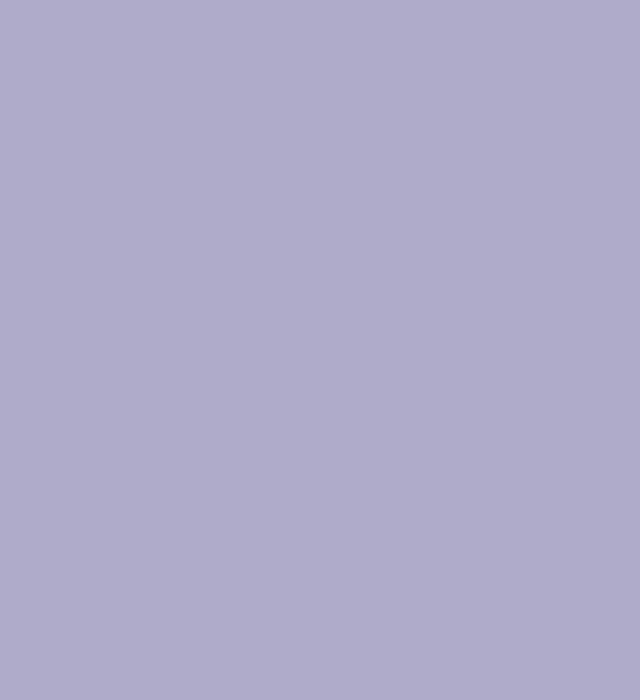
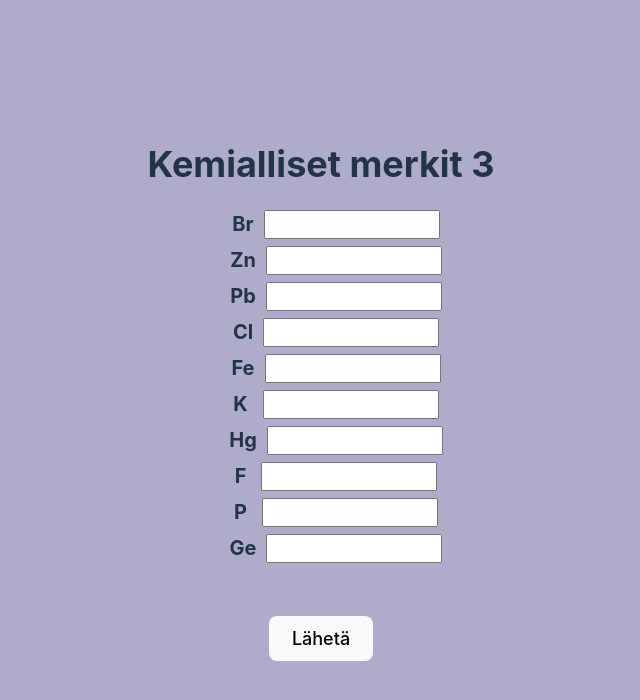
Before and after one commit to Tinttu/my-app, a React (Vite) app: page /asking3 in a window 1280 px wide. Before the commit this address had no page. Shown: the top 700 px of the page, without its empty margins (319-959 px from the left). Built offline with nearby package versions, Linux system fonts and the light colour scheme.

Commit message:
Asking3 päivitys

```diff
--- a/src/App.jsx
+++ b/src/App.jsx
@@ -2,6 +2,7 @@ import { BrowserRouter as Router, Routes, Route } from 'react-router-dom'; // Tu
 import './App.css';
 import Asking from './assets/Asking';
 import Asking2 from './assets/Asking2';
+import Asking3 from './assets/Asking3';
 
 function App() {
   return (
@@ -13,6 +14,9 @@ function App() {
 
           {/* Reitti Asking2-komponentille */}
           <Route path="/asking2" element={<Asking2 />} />
+
+          {/* Reitti Asking3-komponentille */}
+          <Route path="/asking3" element={<Asking3 />} />
         </Routes>
       </div>
     </Router>
--- a/src/assets/Asking.jsx
+++ b/src/assets/Asking.jsx
@@ -1,7 +1,7 @@
 import React, { useState } from 'react';
 import './Asking.css'
 import { useNavigate } from 'react-router-dom'; // Import useNavigate
-import Asking2 from './Asking2';
+//import Asking2 from './Asking2';
 
 function Asking() {
   const [symbols, setSymbols] = useState({
--- a/src/assets/Asking2.jsx
+++ b/src/assets/Asking2.jsx
@@ -1,5 +1,7 @@
 import React, { useState } from 'react';
 import './Asking.css'
+import { useNavigate } from 'react-router-dom'; // Import useNavigate
+//import Asking3 from './Asking3';
 
 function Asking2() {
   const [symbols, setSymbols] = useState({
@@ -8,8 +10,14 @@ function Asking2() {
     Pb: '',
     Cl: '',
     Fe: '',
-    K: ''
+    K: '',
+    Hg: '',
+    P: '',
+    F: '',
+    Ge: ''
   });
+
+const navigate = useNavigate(); // Initialize navigation
 
   const correctSymbols = {
     Br: "bromi",
@@ -51,6 +59,7 @@ function Asking2() {
 
     if (correct) {
       alert("Kaikki vastaukset ovat oikein!");
+      navigate("/asking3"); // Navigate to Asking3
     } else {
       alert(message);
     }
--- a/src/assets/Asking3.jsx
+++ b/src/assets/Asking3.jsx
@@ -1,36 +1,31 @@
 import React, { useState } from 'react';
 import './Asking.css'
+//import { useNavigate } from 'react-router-dom'; // Import useNavigate
+//import Asking2 from './Asking3';
 
 function Asking3() {
   const [symbols, setSymbols] = useState({
-    O: '',
-    H: '',
-    C: '',
-    N: '',
-    Ne: '',
-    Al: '',
-    Cu: '',
-    Ag: '',
-    Au: '',
-    Ni: ''
+    Br: '',
+    Zn: '',
+    Pb: '',
+    Cl: '',
+    Fe: '',
+    K: ''
   });
 
+//const navigate = useNavigate(); // Initialize navigation
+
   const correctSymbols = {
-    O: "happi",
-    H: "vety",
-    C: "hiili",
-    N: "typpi",
-    Ne: "neon",
-    Al: "alumiini",
-    Cu: "kupari",
-    Ag: "hopea",
-    Au: "kulta",
-    Ni: "nikkeli",
+    Br: "bromi",
     Zn: "sinkki",
     Pb: "lyijy",
     Cl: "kloori",
     Fe: "rauta",
-    K: "kalium"
+    K: "kalium",
+    Hg: "elohopea",
+    P: "fosfori",
+    F: "fluori",
+    Ge: "germanium"
   };
 
   const handleChange = (e) => {
@@ -60,7 +55,7 @@ function Asking3() {
 
     if (correct) {
       alert("Kaikki vastaukset ovat oikein!");
-
+      //navigate("/asking3"); // Navigate to Asking3
     } else {
       alert(message);
     }
@@ -69,62 +64,27 @@ function Asking3() {
 
   return (
     <div>
-      <h1>Kemialliset merkit</h1>
+      <h1>Kemialliset merkit 3</h1>
       <form onSubmit={handleSubmit}>
         <label>
-          O
+          Br
           <input
             type="text"
-            name="O"
-            value={symbols.O}
-            style={{ marginLeft: "20px" }}
+            name="Br"
+            value={symbols.Br}
+            style={{ marginLeft: "10px" }}
             autocomplete="off"
             onChange={handleChange}
           />
         </label>
         <br />
+
         <label>
-          H
+          Zn
           <input
             type="text"
-            name="H"
-            value={symbols.H}
-            style={{ marginLeft: "20px" }}
-            autocomplete="off"
-            onChange={handleChange}
-          />
-        </label>
-        <br />
-        <label>
-          C
-          <input
-            type="text"
-            name="C"
-            value={symbols.C}
-            style={{ marginLeft: "20px" }}
-            autocomplete="off"
-            onChange={handleChange}
-          />
-        </label>
-        <br />
-        <label>
-          N
-          <input
-            type="text"
-            name="N"
-            value={symbols.N}
-            style={{ marginLeft: "20px" }}
-            autocomplete="off"
-            onChange={handleChange}
-          />
-        </label>
-        <br />
-        <label>
-          Ne
-          <input
-            type="text"
-            name="Ne"
-            value={symbols.Ne}
+            name="Zn"
+            value={symbols.Zn}
             style={{ marginLeft: "10px" }}
             autocomplete="off"
             onChange={handleChange}
@@ -132,11 +92,11 @@ function Asking3() {
         </label>
         <br />
         <label>
-          Al
+          Pb
           <input
             type="text"
-            name="Al"
-            value={symbols.Al}
+            name="Pb"
+            value={symbols.Pb}
             style={{ marginLeft: "10px" }}
             autocomplete="off"
             onChange={handleChange}
@@ -144,11 +104,11 @@ function Asking3() {
         </label>
         <br />
         <label>
-          Cu
+          Cl
           <input
             type="text"
-            name="Cu"
-            value={symbols.Cu}
+            name="Cl"
+            value={symbols.Cl}
             style={{ marginLeft: "10px" }}
             autocomplete="off"
             onChange={handleChange}
@@ -156,11 +116,11 @@ function Asking3() {
         </label>
         <br />
         <label>
-          Ag
+          Fe
           <input
             type="text"
-            name="Ag"
-            value={symbols.Ag}
+            name="Fe"
+            value={symbols.Fe}
             style={{ marginLeft: "10px" }}
             autocomplete="off"
             onChange={handleChange}
@@ -168,11 +128,23 @@ function Asking3() {
         </label>
         <br />
         <label>
-          Au
+          K
           <input
             type="text"
-            name="Au"
-            value={symbols.Au}
+            name="K"
+            value={symbols.K}
+            style={{ marginLeft: "15px" }}
+            autocomplete="off"
+            onChange={handleChange}
+          />
+        </label>
+        <br />
+        <label>
+          Hg
+          <input
+            type="text"
+            name="Hg"
+            value={symbols.Hg}
             style={{ marginLeft: "10px" }}
             autocomplete="off"
             onChange={handleChange}
@@ -180,19 +152,43 @@ function Asking3() {
         </label>
         <br />
         <label>
-          Ni
+          F
           <input
             type="text"
-            name="Ni"
-            value={symbols.Ni}
+            name="F"
+            value={symbols.F}
+            style={{ marginLeft: "15px" }}
+            autocomplete="off"
+            onChange={handleChange}
+          />
+        </label>
+        <br />
+        <label>
+          P
+          <input
+            type="text"
+            name="P"
+            value={symbols.P}
+            style={{ marginLeft: "15px" }}
+            autocomplete="off"
+            onChange={handleChange}
+          />
+        </label>
+        <br />
+        <label>
+          Ge
+          <input
+            type="text"
+            name="Ge"
+            value={symbols.Ge}
             style={{ marginLeft: "10px" }}
             autocomplete="off"
             onChange={handleChange}
           />
         </label>
         <br />
+        <br />
 
-        <br />
 
         <p>
         <button type="submit">Lähetä</button>
```
